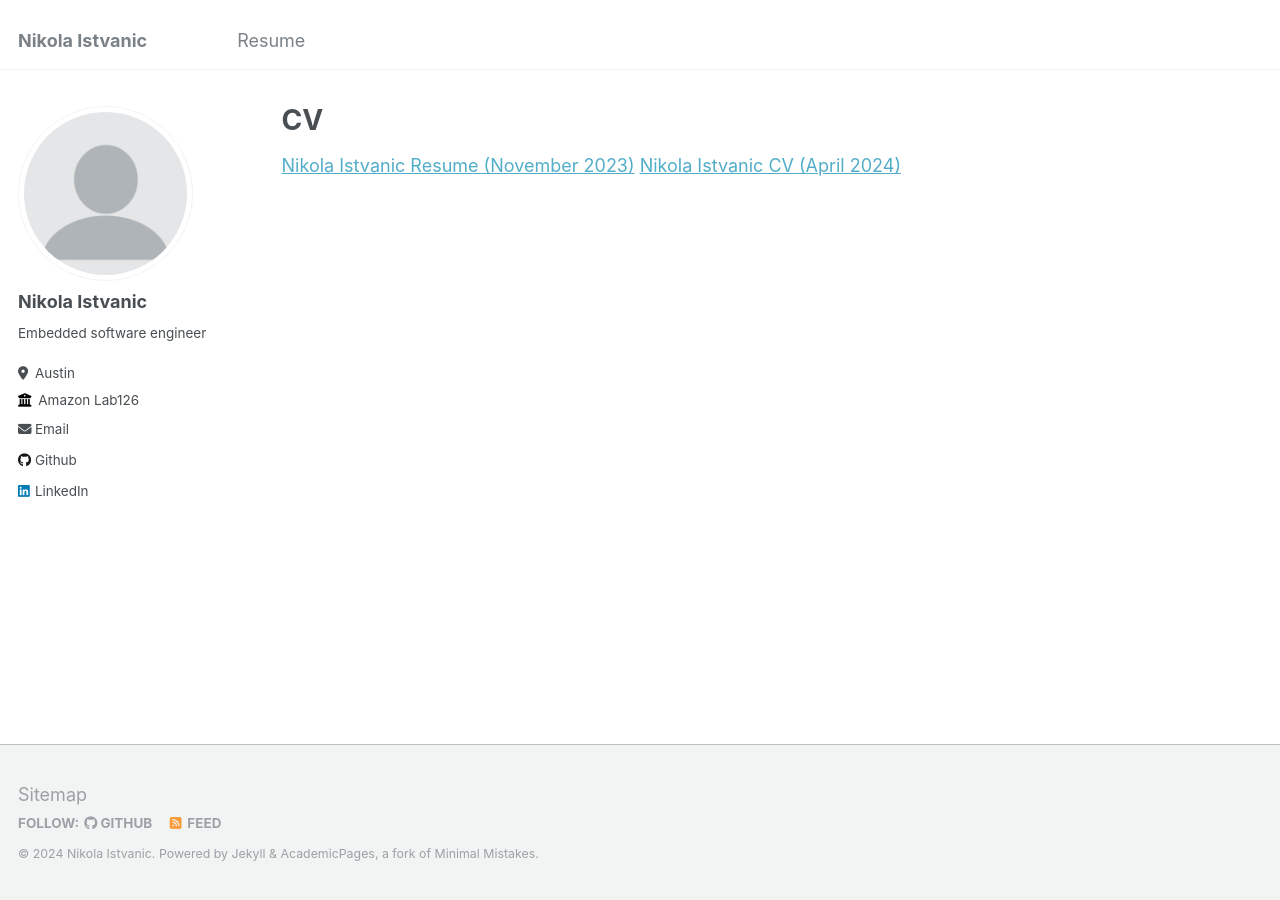
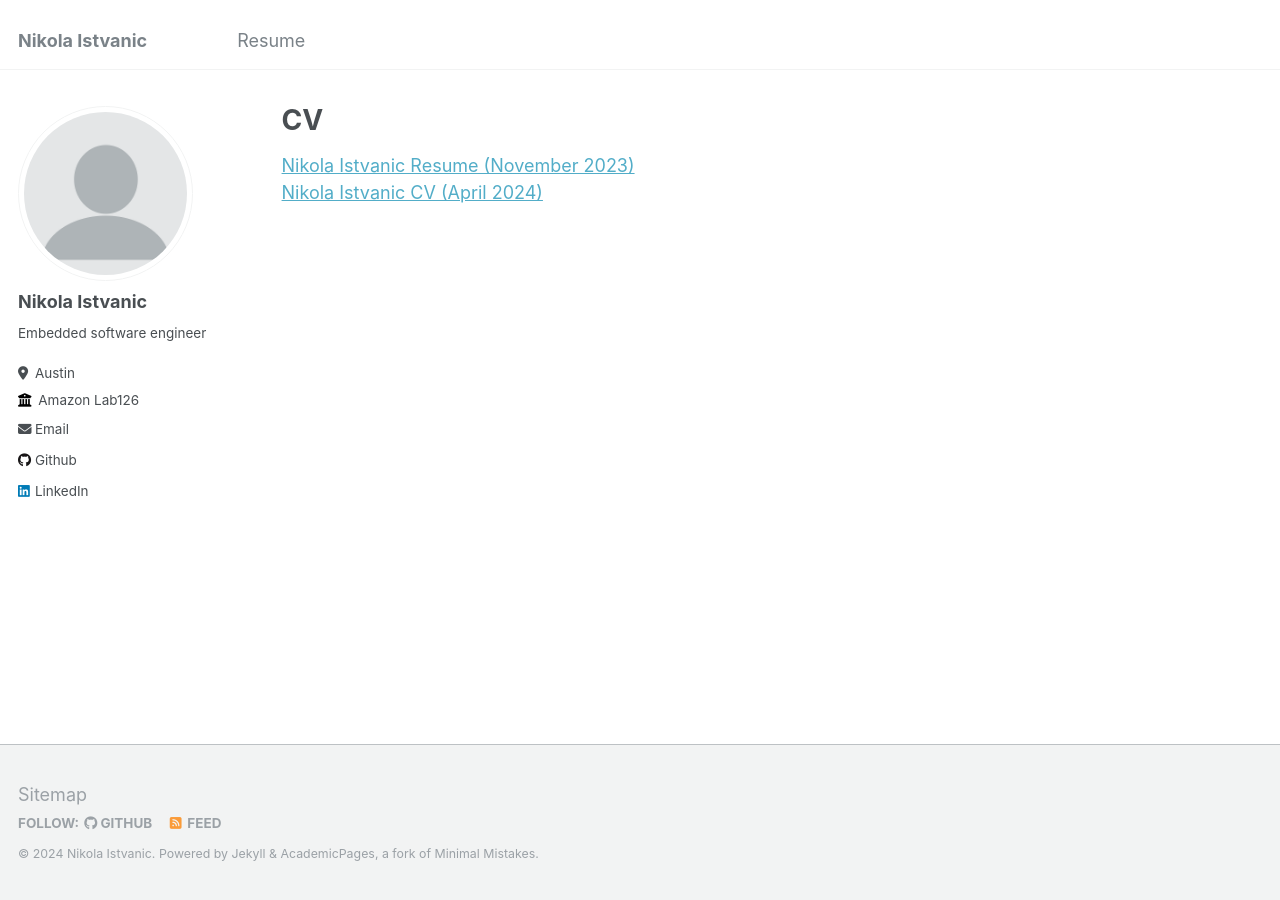
Before and after one commit to NikolaIstvanic/NikolaIstvanic.github.io, a Jekyll site: the page built from _pages/cv.md, in a window 1280 px wide. Built offline with Jekyll 4.4.1, drawn with Linux system fonts in a browser that asks for light colours.

Commit message:
Update cv.md

```diff
--- a/_pages/cv.md
+++ b/_pages/cv.md
@@ -9,5 +9,5 @@ redirect_from:
 
 {% include base_path %}
 
-[Nikola Istvanic Resume (November 2023)](http://nikolaistvanic.github.io/files/NikolaIstvanicResume.pdf)
+[Nikola Istvanic Resume (November 2023)](http://nikolaistvanic.github.io/files/NikolaIstvanicResume.pdf) \
 [Nikola Istvanic CV (April 2024)](http://nikolaistvanic.github.io/files/NikolaIstvanicCV.pdf)
```
